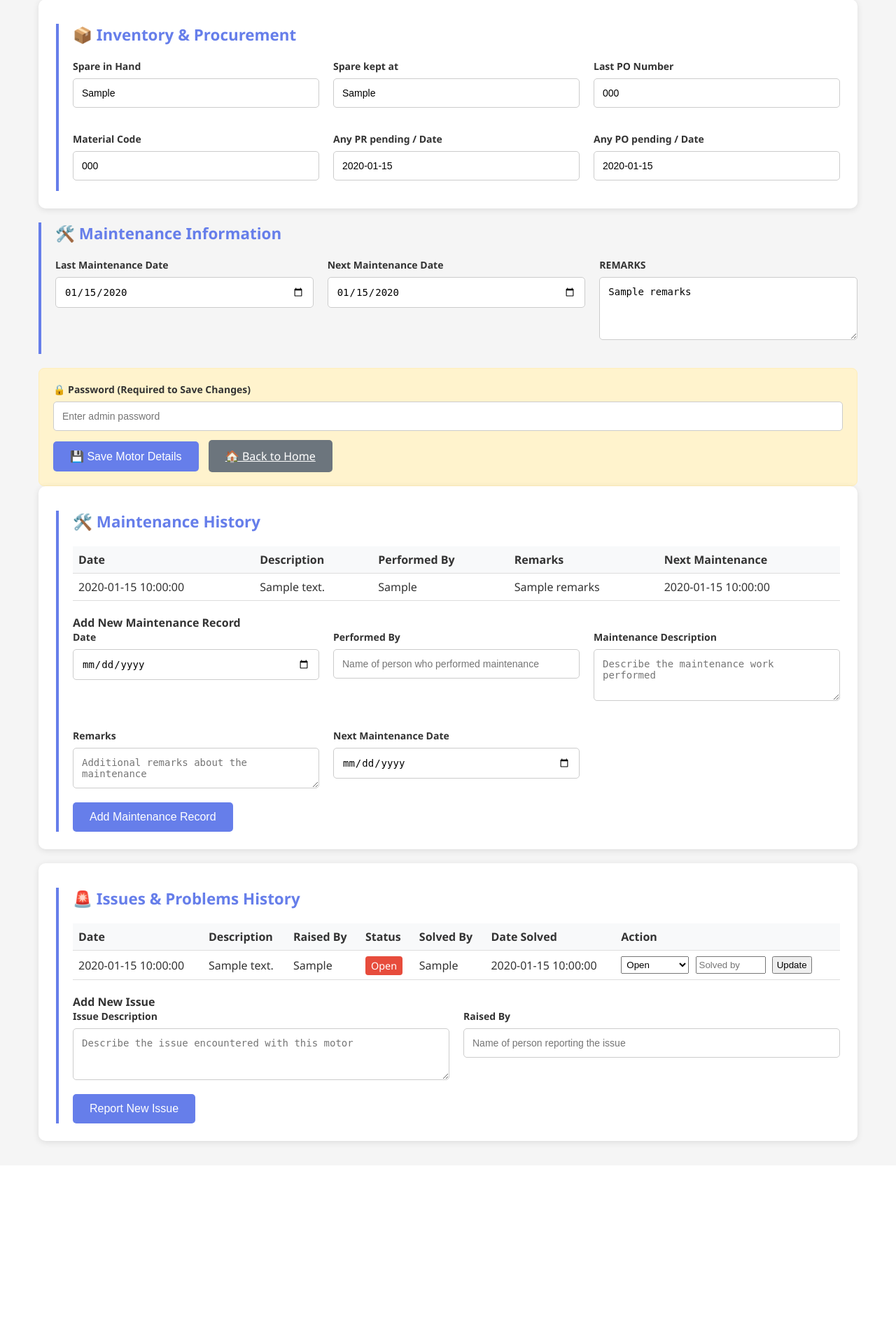
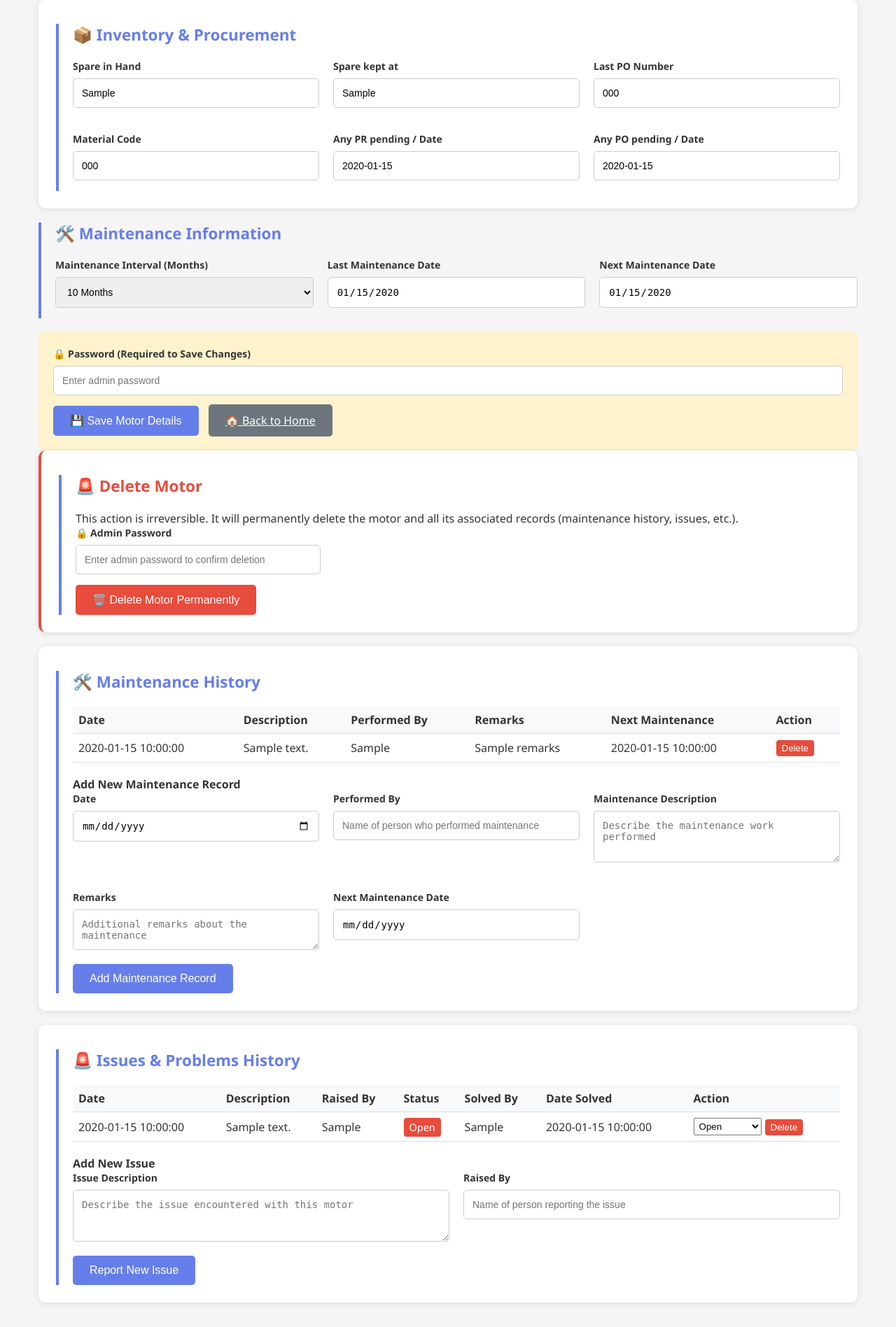
Before and after one commit to Rohan231203/BOF-Jindal-Equipment-Management-System-, a FastAPI app: template templates/motor.html in a window 1280 px wide. Shown: the part 3155-5052 px from the top of the page at 70% size. Before the commit the page ends 4794 px from the top, so only its background shows below. Run offline with FastAPI, Linux system fonts and the light colour scheme; the template is opened without the code that fills it: most values are stand-ins (such as "Sample title", 1, 10 or a date in 2020).

Commit message:
productionV1

```diff
--- a/main.py
+++ b/main.py
@@ -1,12 +1,12 @@
 import os
 import json
+import uuid
 from datetime import datetime, timedelta
 from fastapi import FastAPI, Request, Form, HTTPException
 from fastapi.responses import HTMLResponse, RedirectResponse
 from fastapi.staticfiles import StaticFiles
 from fastapi.templating import Jinja2Templates
 from typing import Optional
-import uuid
 
 # Constants
 DATA_FILE = "motor_data.json"
@@ -127,12 +127,21 @@ async def add_motor(request: Request, motor_id: str = Form(...)):
         qr_code = qrcode.make(BASE_URL + motor_id)
         qr_code.save(qr_path)
 
-    return RedirectResponse(f"/motor?id={motor_id}", status_code=302)
+    return RedirectResponse(f"/motor_added/{motor_id}", status_code=302)
+
+@app.get("/motor_added/{motor_id}", response_class=HTMLResponse)
+async def motor_added(request: Request, motor_id: str):
+    return templates.TemplateResponse("motor_added.html", {
+        "request": request,
+        "motor_id": motor_id,
+        "qr_code_path": f"/qr_codes/{motor_id}.png"
+    })
 
 @app.get("/motor", response_class=HTMLResponse)
 async def view_motor(request: Request, id: str):
     data = load_data()
     motor_data = data.get(id, {})
+
     return templates.TemplateResponse("motor.html", {
         "request": request,
         "motor_id": id,
@@ -222,6 +231,26 @@ async def update_issue(request: Request, motor_id: str, issue_id: str):
     save_data(data)
     return RedirectResponse(f"/motor?id={motor_id}", status_code=303)
 
+@app.post("/delete_issue/{motor_id}/{issue_id}")
+async def delete_issue(request: Request, motor_id: str, issue_id: str):
+    data = load_data()
+
+    if motor_id not in data or "issues" not in data[motor_id]:
+        raise HTTPException(status_code=404, detail="Motor or issue list not found.")
+
+    initial_issue_count = len(data[motor_id]["issues"])
+    data[motor_id]["issues"] = [issue for issue in data[motor_id]["issues"] if issue["id"] != issue_id]
+
+    if len(data[motor_id]["issues"]) == initial_issue_count:
+        raise HTTPException(status_code=404, detail="Issue not found.")
+
+    save_data(data)
+
+    referer = request.headers.get("referer")
+    if referer and "/issues" in referer:
+        return RedirectResponse("/issues", status_code=303)
+    return RedirectResponse(f"/motor?id={motor_id}", status_code=303)
+
 @app.post("/add_maintenance/{motor_id}")
 async def add_maintenance(request: Request, motor_id: str):
     form_data = await request.form()
@@ -231,31 +260,82 @@ async def add_maintenance(request: Request, motor_id: str):
         raise HTTPException(status_code=404, detail="Motor not found.")
 
     # Get the maintenance date from the form, or use today's date if not provided
-    maintenance_date = form_data.get("maintenance_date")
-    if not maintenance_date:
-        maintenance_date = datetime.now().strftime("%Y-%m-%d")
+    maintenance_date_str = form_data.get("maintenance_date")
+    if not maintenance_date_str:
+        maintenance_date = datetime.now()
+    else:
+        maintenance_date = datetime.strptime(maintenance_date_str, "%Y-%m-%d")
+
+    # Calculate next maintenance date based on interval
+    interval_months = int(data[motor_id].get("Maintenance Interval (Months)", 3))
+    next_maintenance_date = maintenance_date + timedelta(days=interval_months * 30)
 
     new_record = {
         "id": str(uuid.uuid4()),
         "description": form_data.get("maintenance_description"),
-        "date": maintenance_date,
+        "date": maintenance_date.strftime("%Y-%m-%d"),
         "performed_by": form_data.get("performed_by"),
         "remarks": form_data.get("maintenance_remarks"),
-        "next_maintenance_date": form_data.get("next_maintenance_date")
+        "next_maintenance_date": next_maintenance_date.strftime("%Y-%m-%d")
     }
 
     if "maintenance_records" not in data[motor_id]:
         data[motor_id]["maintenance_records"] = []
 
+    # State management: Keep only the last 10 maintenance records
     data[motor_id]["maintenance_records"].append(new_record)
+    if len(data[motor_id]["maintenance_records"]) > 10:
+        data[motor_id]["maintenance_records"] = data[motor_id]["maintenance_records"][-10:]
 
     # Update the main motor record with the latest maintenance date and next maintenance date
-    data[motor_id]["Last Maintenance Date"] = maintenance_date
-    if form_data.get("next_maintenance_date"):
-        data[motor_id]["Next Maintenance Date"] = form_data.get("next_maintenance_date")
+    data[motor_id]["Last Maintenance Date"] = maintenance_date.strftime("%Y-%m-%d")
+    data[motor_id]["Next Maintenance Date"] = next_maintenance_date.strftime("%Y-%m-%d")
 
     save_data(data)
 
+    return RedirectResponse(f"/motor?id={motor_id}", status_code=303)
+
+@app.post("/delete_motor/{motor_id}")
+async def delete_motor(request: Request, motor_id: str):
+    form_data = await request.form()
+    password = form_data.get("password")
+
+    if not password:
+        raise HTTPException(status_code=400, detail="Password is required.")
+
+    if password != PASSWORD:
+        raise HTTPException(status_code=403, detail="Invalid password.")
+
+    data = load_data()
+
+    if motor_id not in data:
+        raise HTTPException(status_code=404, detail="Motor not found.")
+
+    del data[motor_id]
+
+    # Also delete the QR code file if it exists
+    qr_path = os.path.join(QR_FOLDER, f"{motor_id}.png")
+    if os.path.exists(qr_path):
+        os.remove(qr_path)
+
+    save_data(data)
+
+    return RedirectResponse("/", status_code=303)
+
+@app.post("/delete_maintenance/{motor_id}/{record_id}")
+async def delete_maintenance(request: Request, motor_id: str, record_id: str):
+    data = load_data()
+
+    if motor_id not in data or "maintenance_records" not in data[motor_id]:
+        raise HTTPException(status_code=404, detail="Motor or maintenance records not found.")
+
+    initial_record_count = len(data[motor_id]["maintenance_records"])
+    data[motor_id]["maintenance_records"] = [record for record in data[motor_id]["maintenance_records"] if record.get("id") != record_id]
+
+    if len(data[motor_id]["maintenance_records"]) == initial_record_count:
+        raise HTTPException(status_code=404, detail="Maintenance record not found.")
+
+    save_data(data)
     return RedirectResponse(f"/motor?id={motor_id}", status_code=303)
 
 @app.get("/issues", response_class=HTMLResponse)
--- a/templates/motor.html
+++ b/templates/motor.html
@@ -386,16 +386,22 @@
                         <h3>🛠️ Maintenance Information</h3>
                         <div class="form-grid">
                             <div class="form-group">
+                                <label>Maintenance Interval (Months)</label>
+                                <select name="Maintenance Interval (Months)" class="form-control">
+                                    {% for i in range(1, 13) %}
+                                        <option value="{{ i }}" {% if motor_data.get('Maintenance Interval (Months)', '3')|int == i %}selected{% endif %}>
+                                            {{ i }} Month{% if i > 1 %}s{% endif %}
+                                        </option>
+                                    {% endfor %}
+                                </select>
+                            </div>
+                            <div class="form-group">
                                 <label>Last Maintenance Date</label>
-                                <input type="date" name="Last Maintenance Date" value="{{ motor_data.get('Last Maintenance Date', '') }}">
+                                <input type="date" name="Last Maintenance Date" value="{{ motor_data.get('Last Maintenance Date', '') }}" readonly>
                             </div>
                             <div class="form-group">
                                 <label>Next Maintenance Date</label>
-                                <input type="date" name="Next Maintenance Date" value="{{ motor_data.get('Next Maintenance Date', '') }}">
-                            </div>
-                            <div class="form-group">
-                                <label>REMARKS</label>
-                                <textarea name="REMARKS" rows="4" placeholder="Additional remarks and observations">{{ motor_data.get('REMARKS', '') }}</textarea>
+                                <input type="date" name="Next Maintenance Date" value="{{ motor_data.get('Next Maintenance Date', '') }}" readonly>
                             </div>
                         </div>
                     </div>
@@ -411,6 +417,21 @@
             </div>
         </form>
 
+        <!-- Delete Motor Section -->
+        <div class="card" style="border-left: 4px solid #e74c3c;">
+            <div class="form-section">
+                <h3 style="color: #e74c3c;">🚨 Delete Motor</h3>
+                <p>This action is irreversible. It will permanently delete the motor and all its associated records (maintenance history, issues, etc.).</p>
+                <form action="/delete_motor/{{ motor_id }}" method="post" onsubmit="return confirm('Are you absolutely sure you want to delete this motor? This cannot be undone.');">
+                    <div class="form-group">
+                        <label for="delete_password">🔒 Admin Password</label>
+                        <input type="password" id="delete_password" name="password" placeholder="Enter admin password to confirm deletion" required style="max-width: 350px;">
+                    </div>
+                    <button type="submit" class="btn" style="background-color: #e74c3c;">🗑️ Delete Motor Permanently</button>
+                </form>
+            </div>
+        </div>
+
         <!-- Maintenance History -->
         <div class="card">
             <div class="form-section">
@@ -423,6 +444,7 @@
                             <th>Performed By</th>
                             <th>Remarks</th>
                             <th>Next Maintenance</th>
+                            <th>Action</th>
                         </tr>
                     </thead>
                     <tbody>
@@ -434,11 +456,16 @@
                                 <td>{{ record.performed_by }}</td>
                                 <td>{{ record.remarks or '' }}</td>
                                 <td>{{ record.next_maintenance_date or '' }}</td>
+                                <td>
+                                    <form action="/delete_maintenance/{{ motor_id }}/{{ record.id }}" method="post" style="margin:0;">
+                                        <button type="button" onclick="confirmDelete(this.form)" class="btn-delete" style="background: #e74c3c; color: white; border: none; padding: 4px 8px; border-radius: 4px; cursor: pointer;">Delete</button>
+                                    </form>
+                                </td>
                             </tr>
                             {% endfor %}
                         {% else %}
                             <tr>
-                                <td colspan="5" style="text-align:center;">No maintenance records found</td>
+                                <td colspan="6" style="text-align:center;">No maintenance records found</td>
                             </tr>
                         {% endif %}
                     </tbody>
@@ -465,7 +492,7 @@
                         </div>
                         <div class="form-group">
                             <label>Next Maintenance Date</label>
-                            <input type="date" name="next_maintenance_date">
+                            <input type="date" name="next_maintenance_date" readonly>
                         </div>
                     </div>
                     <button type="submit" class="btn">Add Maintenance Record</button>
@@ -477,6 +504,12 @@
                             document.getElementById('maintenanceForm').reset();
                         }, 100);
                     });
+
+                    function confirmDelete(form) {
+                        if (confirm("Are you sure you want to delete this record? This action cannot be undone.")) {
+                            form.submit();
+                        }
+                    }
                 </script>
             </div>
         </div>
@@ -510,19 +543,22 @@
                                 <td>{{ issue.solved_by or '' }}</td>
                                 <td>{{ issue.solution_date or '' }}</td>
                                 <td>
+                                    <div style="display: flex; align-items: center; gap: 5px;">
                                         {% if issue.status != "Resolved" %}
-                                    <form action="/update_issue/{{ motor_id }}/{{ issue.id }}" method="post">
-                                        <select name="status" style="padding:3px; margin-right:5px;">
+                                        <form action="/update_issue/{{ motor_id }}/{{ issue.id }}" method="post" style="margin:0;">
+                                            <select name="status" style="padding:3px;" onchange="this.form.submit()">
                                                 <option value="Open" {% if issue.status == "Open" %}selected{% endif %}>Open</option>
                                                 <option value="InProgress" {% if issue.status == "InProgress" %}selected{% endif %}>In Progress</option>
                                                 <option value="Resolved" {% if issue.status == "Resolved" %}selected{% endif %}>Resolved</option>
                                             </select>
-                                        <input type="text" name="solved_by" placeholder="Solved by" style="padding:3px; width:100px; margin-right:5px;" {% if issue.status == "Resolved" %}disabled{% endif %}>
-                                        <button type="submit" style="padding:3px 5px;">Update</button>
                                         </form>
                                         {% else %}
-                                    Resolved
+                                            <span class="status-resolved" style="padding: 4px 8px; border-radius: 4px;">Resolved</span>
                                         {% endif %}
+                                        <form action="/delete_issue/{{ motor_id }}/{{ issue.id }}" method="post" style="margin:0;">
+                                            <button type="button" onclick="confirmDelete(this.form)" class="btn-delete" style="background: #e74c3c; color: white; border: none; padding: 4px 8px; border-radius: 4px; cursor: pointer;">Delete</button>
+                                        </form>
+                                    </div>
                                 </td>
                             </tr>
                             {% endfor %}
```
Also changed, not shown: simple_excel_import.py (+7 -2 lines), templates/issues.html (+30 -3 lines), templates/motor_added.html (added, +38 -0 lines), motor_data.json. Lines whose indentation alone changed are shown as unchanged.
